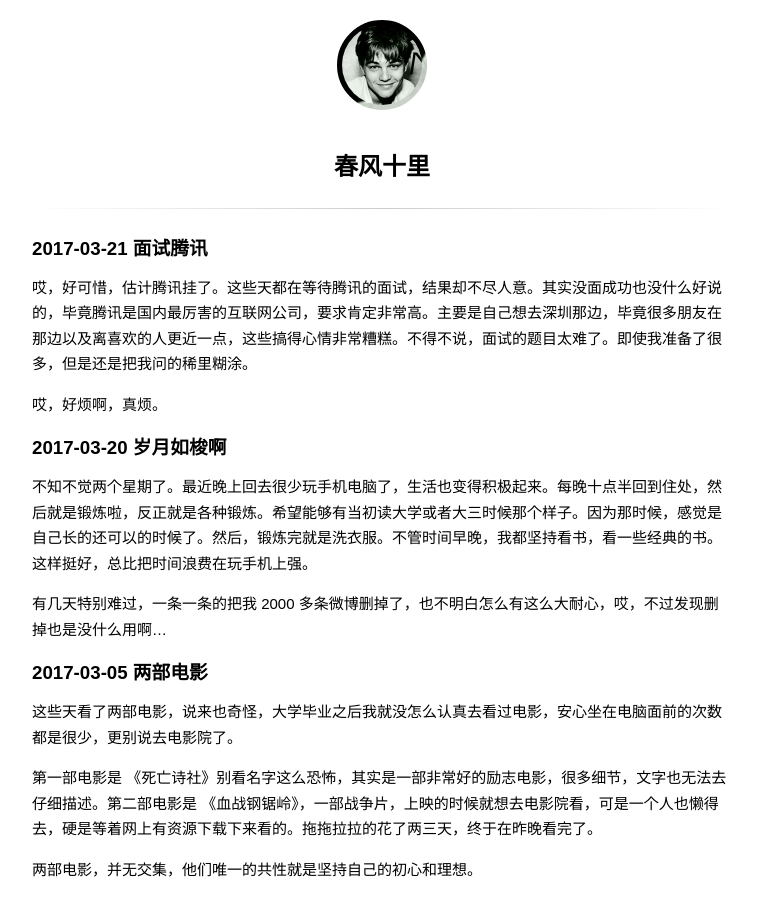
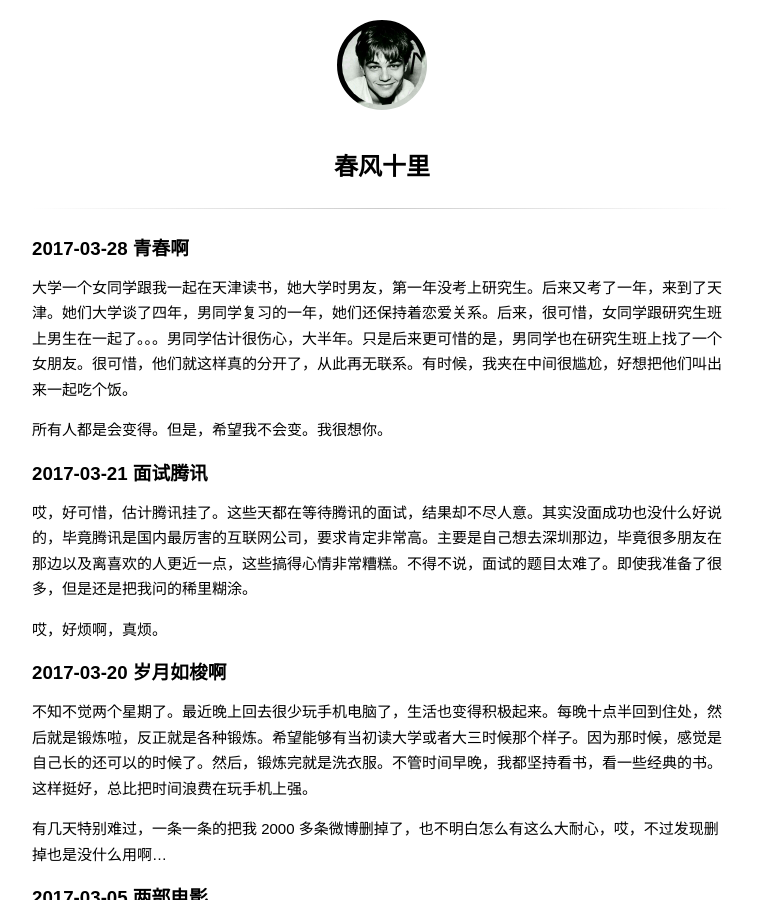
Before and after one commit to wuchangfeng/wuchangfeng.github.io, a Jekyll site: the page built from diary.md, in a window 1280 px wide and 900 px high. Shown: the whole window, without its empty margins (258-1015 px from the left). Built offline with Jekyll 4.4.1, drawn with Linux system fonts in a browser that asks for light colours; some web fonts are replaced; comment, search, counter and statistics services are not loaded.

Commit message:
blog update

```diff
--- a/diary.md
+++ b/diary.md
@@ -1,6 +1,12 @@
 ---
 title: 春风十里
 ---
+
+### 2017-03-28  青春啊
+
+大学一个女同学跟我一起在天津读书，她大学时男友，第一年没考上研究生。后来又考了一年，来到了天津。她们大学谈了四年，男同学复习的一年，她们还保持着恋爱关系。后来，很可惜，女同学跟研究生班上男生在一起了。。。男同学估计很伤心，大半年。只是后来更可惜的是，男同学也在研究生班上找了一个女朋友。很可惜，他们就这样真的分开了，从此再无联系。有时候，我夹在中间很尴尬，好想把他们叫出来一起吃个饭。
+
+所有人都是会变得。但是，希望我不会变。我很想你。
 
 ### 2017-03-21  面试腾讯
 
```
